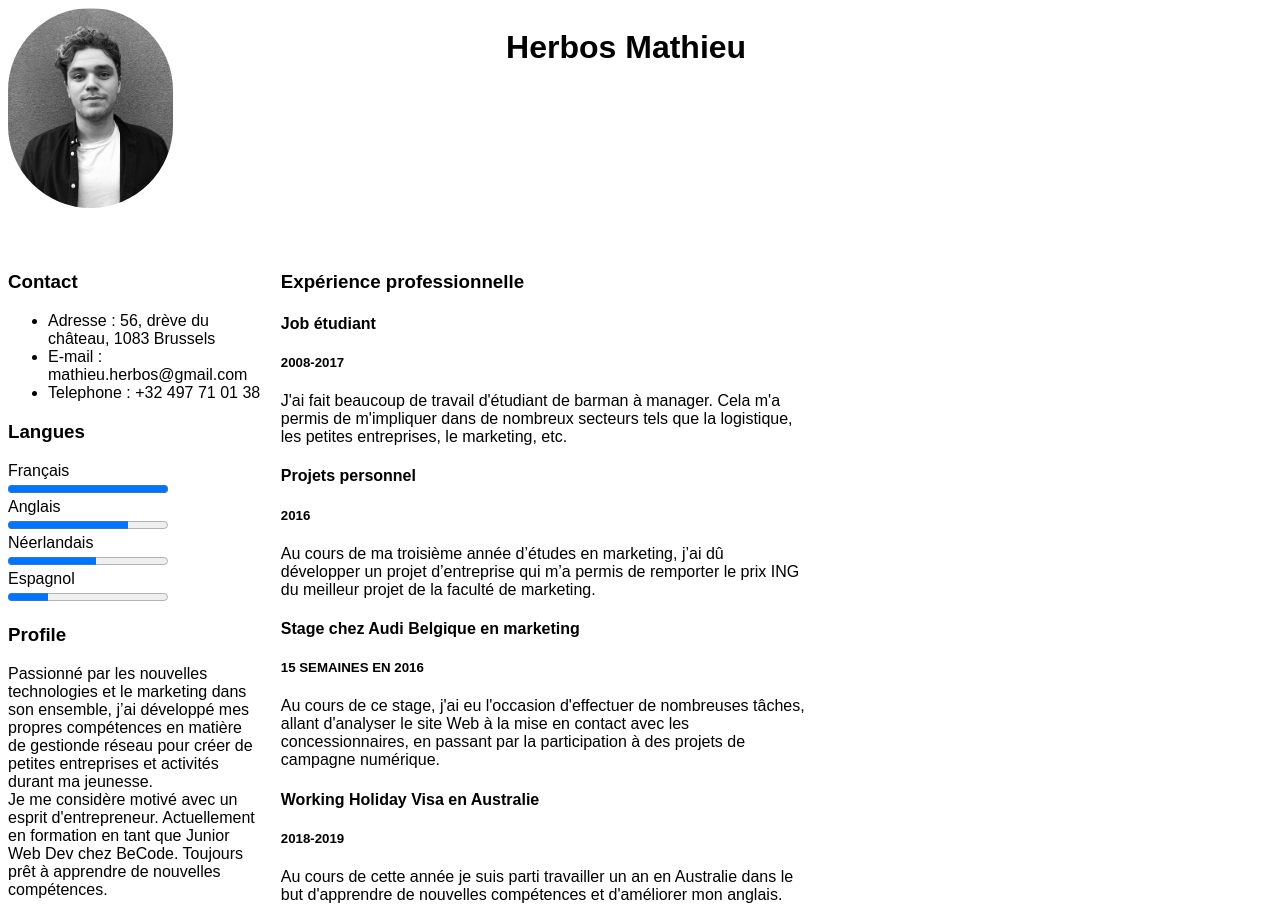
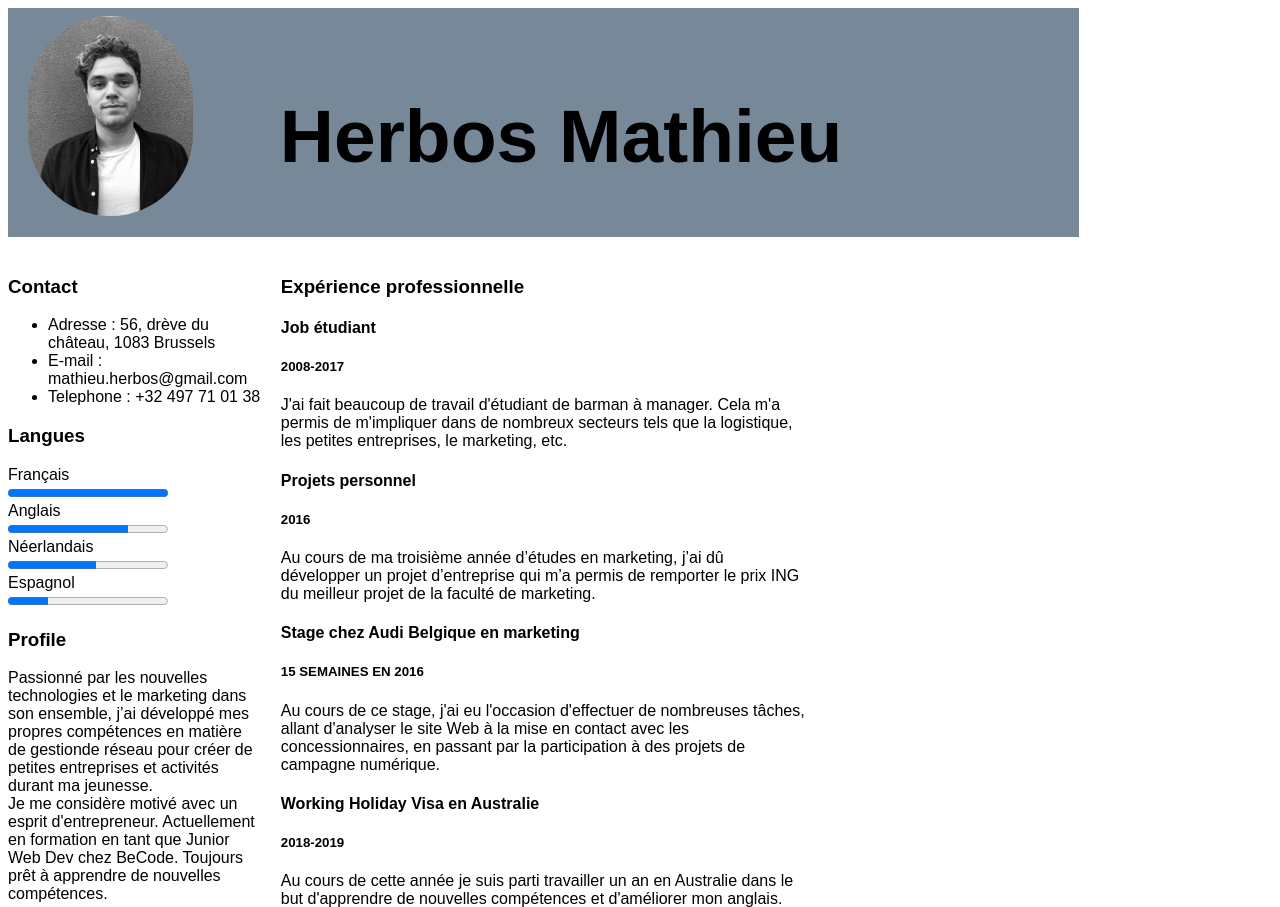
Before and after one commit to Mathieuherbos/My-CV, a plain HTML site: page index.html in a window 1280 px wide. Shown: the top 907 px of the page. Drawn offline with Linux system fonts and the light colour scheme.

Commit message:
ajout css

```diff
--- a/style.css
+++ b/style.css
@@ -31,13 +31,22 @@ img
     width: 165px;
     height: 200px;
     border-radius: 300px;
+    margin-top: 8px;
+    margin-left: 20px;
 }
 
 .top h1
 {
     text-align: center;
+    margin-top: 85px;
+    margin-right: 150px;
+    font-size: 75px;
 }
 
+.top
+{
+    background-color: lightslategray;
+}
 
 /* Arrangement .left */
 /* Arrangement .right */
```
